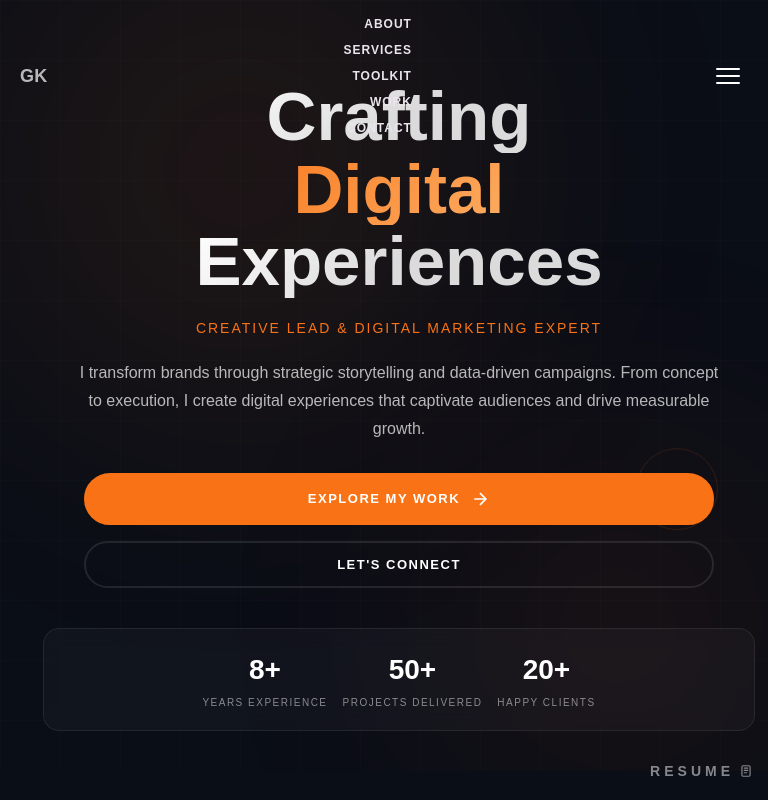
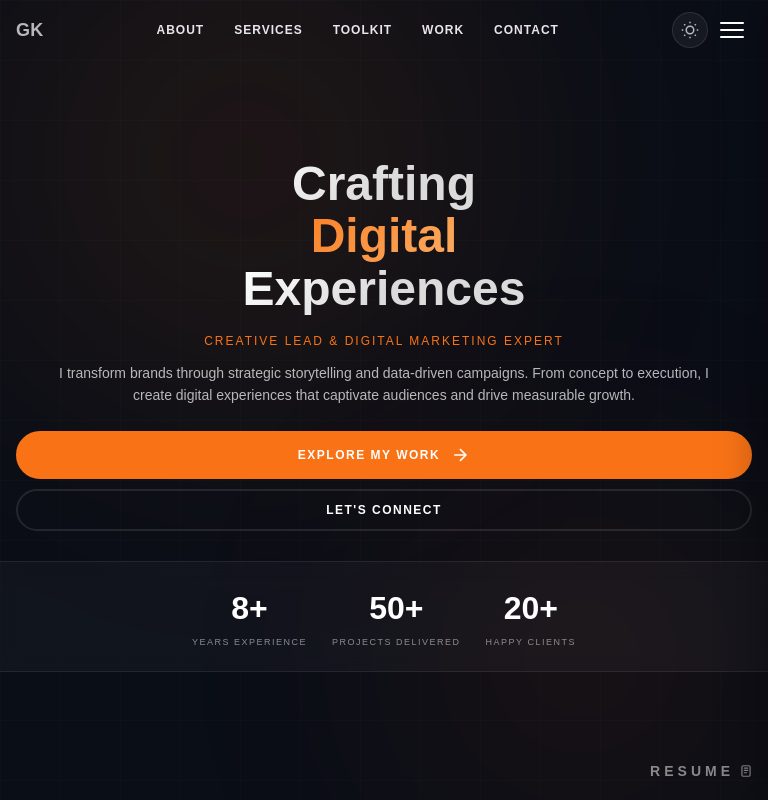
Before and after one commit to graphikardia/Gk, a React (Vite) app: page / in a window 768 px wide. Shown: the top 800 px of the page. Built offline with nearby package versions, Linux system fonts and the light colour scheme; no server answers.

Commit message:
feat:gokul(@gk)

```diff
--- a/src/components/Navbar.tsx
+++ b/src/components/Navbar.tsx
@@ -18,6 +18,26 @@ let lenis: Lenis;
 const Navbar = () => {
   const [isDark, setIsDark] = useState(true);
   const [mobileMenuOpen, setMobileMenuOpen] = useState(false);
+  const [scrolled, setScrolled] = useState(false);
+
+  useEffect(() => {
+    if (mobileMenuOpen) {
+      document.body.style.overflow = 'hidden';
+    } else {
+      document.body.style.overflow = '';
+    }
+    return () => {
+      document.body.style.overflow = '';
+    };
+  }, [mobileMenuOpen]);
+
+  useEffect(() => {
+    const handleScroll = () => {
+      setScrolled(window.scrollY > 50);
+    };
+    window.addEventListener('scroll', handleScroll);
+    return () => window.removeEventListener('scroll', handleScroll);
+  }, []);
 
   useEffect(() => {
     lenis = new Lenis({
@@ -101,7 +121,7 @@ const Navbar = () => {
 
   return (
     <>
-      <div className="header">
+      <div className={`header ${scrolled ? 'scrolled' : ''}`}>
         <a href="/#landingDiv" className="navbar-title" data-cursor="disable">
           GK
         </a>
@@ -146,6 +166,19 @@ const Navbar = () => {
           )}
         </button>
 
+        <div className="mobile-header-controls">
+          <button className="mobile-theme-toggle-btn" onClick={toggleTheme} aria-label="Toggle theme">
+            {isDark ? (
+              <svg width="18" height="18" viewBox="0 0 24 24" fill="none" stroke="currentColor" strokeWidth="2">
+                <circle cx="12" cy="12" r="5"/>
+                <path d="M12 1v2M12 21v2M4.22 4.22l1.42 1.42M18.36 18.36l1.42 1.42M1 12h2M21 12h2M4.22 19.78l1.42-1.42M18.36 5.64l1.42-1.42"/>
+              </svg>
+            ) : (
+              <svg width="18" height="18" viewBox="0 0 24 24" fill="none" stroke="currentColor" strokeWidth="2">
+                <path d="M21 12.79A9 9 0 1 1 11.21 3 7 7 0 0 0 21 12.79z"/>
+              </svg>
+            )}
+          </button>
           <button className="mobile-menu-toggle" onClick={toggleMobileMenu} aria-label="Toggle menu">
             <span className={`hamburger ${mobileMenuOpen ? "open" : ""}`}>
               <span></span>
@@ -154,6 +187,9 @@ const Navbar = () => {
             </span>
           </button>
         </div>
+      </div>
+
+      <div className={`mobile-menu-overlay ${mobileMenuOpen ? "open" : ""}`} onClick={closeMobileMenu}></div>
 
       <div className={`mobile-menu ${mobileMenuOpen ? "open" : ""}`}>
         <div className="mobile-menu-content">
@@ -179,27 +215,6 @@ const Navbar = () => {
               <span className="mobile-nav-text">Contact</span>
             </a>
           </nav>
-
-          <div className="mobile-menu-footer">
-            <button className="mobile-theme-toggle" onClick={toggleTheme}>
-              {isDark ? (
-                <>
-                  <svg width="18" height="18" viewBox="0 0 24 24" fill="none" stroke="currentColor" strokeWidth="2">
-                    <circle cx="12" cy="12" r="5"/>
-                    <path d="M12 1v2M12 21v2M4.22 4.22l1.42 1.42M18.36 18.36l1.42 1.42M1 12h2M21 12h2M4.22 19.78l1.42-1.42M18.36 5.64l1.42-1.42"/>
-                  </svg>
-                  <span>Light Mode</span>
-                </>
-              ) : (
-                <>
-                  <svg width="18" height="18" viewBox="0 0 24 24" fill="none" stroke="currentColor" strokeWidth="2">
-                    <path d="M21 12.79A9 9 0 1 1 11.21 3 7 7 0 0 0 21 12.79z"/>
-                  </svg>
-                  <span>Dark Mode</span>
-                </>
-              )}
-            </button>
-          </div>
         </div>
       </div>
 
--- a/src/components/styles/About.css
+++ b/src/components/styles/About.css
@@ -331,7 +331,7 @@
 }
 
 /* Responsive */
-@media (max-width: 1100px) {
+@media (max-width: 1200px) {
   .about-main-content {
     grid-template-columns: 1fr;
     gap: 50px;
@@ -350,6 +350,22 @@
 
   .about-cta-section {
     flex-direction: column;
+  }
+}
+
+/* Tablet: iPad Portrait */
+@media (min-width: 769px) and (max-width: 1100px) {
+  .about-main-content {
+    grid-template-columns: 350px 1fr;
+    gap: 40px;
+  }
+
+  .about-image-section {
+    max-width: 300px;
+  }
+
+  .awards-grid {
+    grid-template-columns: repeat(2, 1fr);
   }
 }
 
--- a/src/components/styles/Contact.css
+++ b/src/components/styles/Contact.css
@@ -298,6 +298,19 @@
   }
 }
 
+/* Tablet: iPad Portrait */
+@media (min-width: 769px) and (max-width: 1024px) {
+  .contact-grid {
+    grid-template-columns: repeat(2, 1fr);
+    max-width: 100%;
+  }
+
+  .contact-footer {
+    grid-template-columns: 1fr 1fr;
+    gap: 50px;
+  }
+}
+
 @media (max-width: 768px) {
   .contact-container {
     padding: 60px 15px 0;
--- a/src/components/styles/Landing.css
+++ b/src/components/styles/Landing.css
@@ -4,11 +4,13 @@
   margin: auto;
   position: relative;
   min-height: 100vh;
+  min-height: 100svh;
   display: flex;
   align-items: center;
   justify-content: center;
   overflow: hidden;
-  padding: 40px 20px;
+  padding: 120px 20px 60px;
+  box-sizing: border-box;
   background: var(--backgroundColor);
   transition: background 0.5s ease;
   will-change: transform;
@@ -333,64 +335,77 @@
 
 @media (max-width: 768px) {
   .hero-section {
-    padding: 80px 15px 40px;
-    min-height: auto;
+    padding: 70px 16px 40px;
+    min-height: 100vh;
+    min-height: 100svh;
     display: flex;
     align-items: center;
     justify-content: center;
+    overflow-x: hidden;
+    box-sizing: border-box;
+  }
+
+  .hero-content {
+    width: 100%;
+    max-width: 100%;
+    padding: 0;
   }
 
   .hero-badge {
-    padding: 8px 16px;
-    margin-bottom: 25px;
+    padding: 6px 14px;
+    margin-bottom: 20px;
   }
 
   .hero-badge span {
-    font-size: 11px;
+    font-size: 10px;
   }
 
   .hero-title {
-    margin-bottom: 20px;
+    font-size: clamp(32px, 10vw, 48px);
+    line-height: 1.1;
+    margin-bottom: 16px;
   }
 
   .hero-subtitle {
-    font-size: 14px;
+    font-size: 12px;
     letter-spacing: 2px;
+    margin-bottom: 12px;
   }
 
   .hero-description {
-    font-size: 16px;
-    margin-bottom: 30px;
-    padding: 0 10px;
+    font-size: 14px;
+    line-height: 1.6;
+    margin-bottom: 24px;
+    padding: 0 5px;
   }
 
   .hero-cta-group {
     flex-direction: column;
     width: 100%;
     max-width: 100%;
-    margin-bottom: 40px;
-    padding: 0 20px;
-    box-sizing: border-box;
+    margin-bottom: 30px;
+    padding: 0;
+    gap: 10px;
   }
 
   .hero-btn {
     width: 100%;
     justify-content: center;
-    padding: 14px 24px;
-    font-size: 13px;
+    padding: 12px 20px;
+    font-size: 12px;
   }
 
   .hero-stats {
     flex-wrap: wrap;
     justify-content: center;
-    gap: 15px;
-    padding: 20px;
+    gap: 12px;
+    padding: 16px;
     width: 100%;
     max-width: 100%;
   }
 
   .hero-stat {
-    min-width: 70px;
+    min-width: 60px;
   }
 
   .hero-stat-divider {
@@ -398,20 +413,82 @@
   }
 
   .stat-value {
-    font-size: 28px;
+    font-size: 24px;
   }
 
   .stat-label {
-    font-size: 10px;
+    font-size: 9px;
   }
 
   .shape-1,
   .shape-2,
-  .shape-3 {
+  .shape-3,
+  .shape-4 {
     display: none;
   }
 
   .scroll-indicator {
+    display: none;
+  }
+}
+
+@media (min-width: 769px) and (max-width: 1024px) {
+  .hero-section {
+    padding: 90px 30px 50px;
+    min-height: 100vh;
+    min-height: 100svh;
+  }
+
+  .hero-title {
+    font-size: clamp(42px, 6vw, 64px);
+  }
+
+  .hero-subtitle {
+    font-size: 14px;
+    letter-spacing: 2.5px;
+  }
+
+  .hero-description {
+    font-size: 16px;
+    max-width: 500px;
+  }
+
+  .hero-cta-group {
+    gap: 12px;
+    margin-bottom: 35px;
+  }
+
+  .hero-btn {
+    padding: 13px 24px;
+    font-size: 12px;
+  }
+
+  .hero-stats {
+    gap: 20px;
+    padding: 20px 30px;
+  }
+
+  .stat-value {
+    font-size: 28px;
+  }
+
+  .shape-1,
+  .shape-2 {
+    display: none;
+  }
+}
+
+  .hero-stats {
+    gap: 25px;
+    padding: 22px 35px;
+  }
+
+  .stat-value {
+    font-size: 32px;
+  }
+
+  .shape-1,
+  .shape-2 {
     display: none;
   }
 }
--- a/src/components/styles/Navbar.css
+++ b/src/components/styles/Navbar.css
@@ -4,8 +4,7 @@
   width: var(--cWidth);
   justify-content: space-between;
   align-items: center;
-  padding: 20px 0px;
-  margin-bottom: -100px;
+  padding: 20px 30px;
   box-sizing: border-box;
   position: fixed;
   left: 50%;
@@ -13,6 +12,15 @@
   top: 0;
   z-index: 9999;
   gap: 20px;
+  background: transparent;
+  transition: background 0.3s ease;
+}
+
+.header.scrolled {
+  background: var(--backgroundColor);
+  backdrop-filter: blur(10px);
+  -webkit-backdrop-filter: blur(10px);
+  border-bottom: 1px solid var(--borderColor);
 }
 
 .theme-toggle {
@@ -53,13 +61,12 @@
 .header ul {
   font-size: 12px;
   display: flex;
-  flex-direction: column;
+  flex-direction: row;
   margin: 0;
   padding: 0;
   list-style: none;
-  column-gap: 40px;
-  row-gap: 8px;
-  align-items: end;
+  column-gap: 30px;
+  align-items: center;
 }
 
 .header ul li {
@@ -129,20 +136,39 @@
 }
 
 .mobile-menu {
-  display: none;
+  display: block;
+  position: fixed;
+  top: 0;
+  right: 0;
+  width: 280px;
+  max-width: 85vw;
+  height: 100vh;
+  background: var(--backgroundColor);
+  z-index: 9998;
+  transform: translateX(100%);
+  transition: transform 0.4s cubic-bezier(0.4, 0, 0.2, 1);
+  box-shadow: -10px 0 40px rgba(0, 0, 0, 0.3);
+}
+
+.mobile-menu.open {
+  transform: translateX(0);
+}
+
+.mobile-menu-overlay {
+  display: block;
   position: fixed;
   top: 0;
   left: 0;
   width: 100%;
   height: 100vh;
-  background: var(--backgroundColor);
-  z-index: 9998;
+  background: rgba(0, 0, 0, 0.5);
+  z-index: 9997;
   opacity: 0;
   visibility: hidden;
   transition: all 0.4s ease;
 }
 
-.mobile-menu.open {
+.mobile-menu-overlay.open {
   opacity: 1;
   visibility: visible;
 }
@@ -150,39 +176,43 @@
 .mobile-menu-content {
   display: flex;
   flex-direction: column;
-  justify-content: center;
+  justify-content: flex-start;
   height: 100%;
-  padding: 100px 30px 30px;
+  padding: 70px 24px 30px;
   box-sizing: border-box;
 }
 
 .mobile-nav {
   display: flex;
   flex-direction: column;
-  gap: 20px;
+  gap: 0;
 }
 
 .mobile-nav a {
   display: flex;
   align-items: center;
-  gap: 20px;
+  gap: 16px;
   text-decoration: none;
-  padding: 15px 0;
+  padding: 18px 0;
   border-bottom: 1px solid var(--borderColor);
   transition: all 0.3s ease;
 }
 
+.mobile-nav a:hover {
+  padding-left: 10px;
+}
+
 .mobile-nav-number {
   font-family: "Syne", sans-serif;
-  font-size: 14px;
+  font-size: 12px;
   font-weight: 600;
   color: var(--accentColor);
-  min-width: 30px;
+  min-width: 25px;
 }
 
 .mobile-nav-text {
   font-family: "Syne", sans-serif;
-  font-size: 28px;
+  font-size: 18px;
   font-weight: 700;
   color: var(--textPrimary);
   text-transform: uppercase;
@@ -221,7 +251,7 @@
 
 @media only screen and (min-width: 900px) {
   .navbar-connect {
-    display: block;
+    display: none;
   }
 
   .mobile-menu-toggle {
@@ -231,14 +261,22 @@
   .mobile-menu {
     display: none !important;
   }
+
+  .header ul {
+    column-gap: 30px;
+    font-size: 13px;
+  }
 }
 
-@media only screen and (max-width: 900px) {
+/* Tablet: iPad Portrait / Small Laptop */
+@media only screen and (min-width: 769px) and (max-width: 899px) {
   .header {
-    padding: 15px 20px;
+    padding: 15px 25px;
     width: 100%;
     max-width: 100%;
     box-sizing: border-box;
+    left: 0;
+    transform: none;
   }
 
   .nav-links {
@@ -256,6 +294,75 @@
   }
 
   .navbar-title {
+    font-size: 16px;
+  }
+}
+
+@media only screen and (max-width: 768px) {
+  .header {
+    padding: 12px 16px;
+    width: 100%;
+    max-width: 100%;
+    box-sizing: border-box;
+    left: 0;
+    transform: none;
+  }
+
+  .nav-links {
+    display: none;
+  }
+
+  .desktop-only {
+    display: none;
+  }
+
+  .mobile-header-controls {
+    display: flex;
+    align-items: center;
+    gap: 4px;
+  }
+
+  .mobile-theme-toggle-btn {
+    display: flex;
+    align-items: center;
+    justify-content: center;
+    width: 36px;
+    height: 36px;
+    border-radius: 50%;
+    background: var(--badgeBackground);
+    border: 1px solid var(--badgeBorder);
+    color: var(--textSecondary);
+    cursor: pointer;
+    transition: all 0.3s ease;
+  }
+
+  .mobile-theme-toggle-btn:hover {
+    background: rgba(249, 115, 22, 0.15);
+    border-color: rgba(249, 115, 22, 0.3);
+    color: var(--accentColor);
+  }
+
+  .mobile-theme-toggle-btn svg {
+    width: 18px;
+    height: 18px;
+  }
+
+  .mobile-menu-toggle {
+    display: flex;
+    align-items: center;
+    justify-content: center;
+  }
+
+  .navbar-title {
+    font-size: 18px;
+    font-weight: 700;
+  }
+
+  .mobile-menu {
+    display: block;
+  }
+
+  .mobile-nav-text {
     font-size: 18px;
   }
 }
@@ -265,8 +372,8 @@
     padding: 35px 0px;
   }
   .header ul {
-    column-gap: 80px;
-    font-size: 16px;
+    column-gap: 50px;
+    font-size: 14px;
   }
   .navbar-connect {
     font-size: 16px;
--- a/src/components/styles/WhatIDo.css
+++ b/src/components/styles/WhatIDo.css
@@ -211,6 +211,18 @@
   }
 }
 
+/* Tablet: iPad Portrait */
+@media (min-width: 701px) and (max-width: 900px) {
+  .services-grid {
+    grid-template-columns: repeat(2, 1fr);
+    gap: 20px;
+  }
+
+  .service-card {
+    padding: 28px;
+  }
+}
+
 @media (max-width: 700px) {
   .whatIDO {
     padding: 80px 15px;
--- a/src/components/styles/Work.css
+++ b/src/components/styles/Work.css
@@ -317,6 +317,13 @@
 }
 
 /* ── Responsive ── */
+@media (max-width: 1400px) {
+  .project-showcase {
+    grid-template-columns: 1fr 1.3fr;
+    gap: 50px;
+  }
+}
+
 @media (max-width: 1200px) {
   .project-showcase {
     grid-template-columns: 1fr;
@@ -325,6 +332,26 @@
 
   .project-image {
     height: 350px;
+  }
+}
+
+/* Tablet: iPad Portrait */
+@media (min-width: 769px) and (max-width: 1024px) {
+  .project-showcase {
+    grid-template-columns: 1fr 1.2fr;
+    gap: 40px;
+  }
+
+  .project-image {
+    height: 320px;
+  }
+
+  .project-number span:first-child {
+    font-size: 60px;
+  }
+
+  .project-details h3 {
+    font-size: 28px;
   }
 }
 
--- a/src/index.css
+++ b/src/index.css
@@ -352,6 +352,12 @@ body {
   pointer-events: none;
 }
 
+@media (max-width: 1200px) {
+  .techstack-tools {
+    grid-template-columns: repeat(4, 1fr);
+  }
+}
+
 @media (max-width: 900px) {
   .techstack-tools {
     grid-template-columns: repeat(3, 1fr);
@@ -406,6 +412,12 @@ body {
   }
 }
 
+@media screen and (max-width: 480px) {
+  body {
+    --cWidth: calc(100% - 20px);
+  }
+}
+
 /* Smooth scrolling */
 html {
   scroll-behavior: smooth;
```
Also changed, not shown: 1 other file (tests, documents, lock files or other folders). Lines whose indentation alone changed are shown as unchanged.
